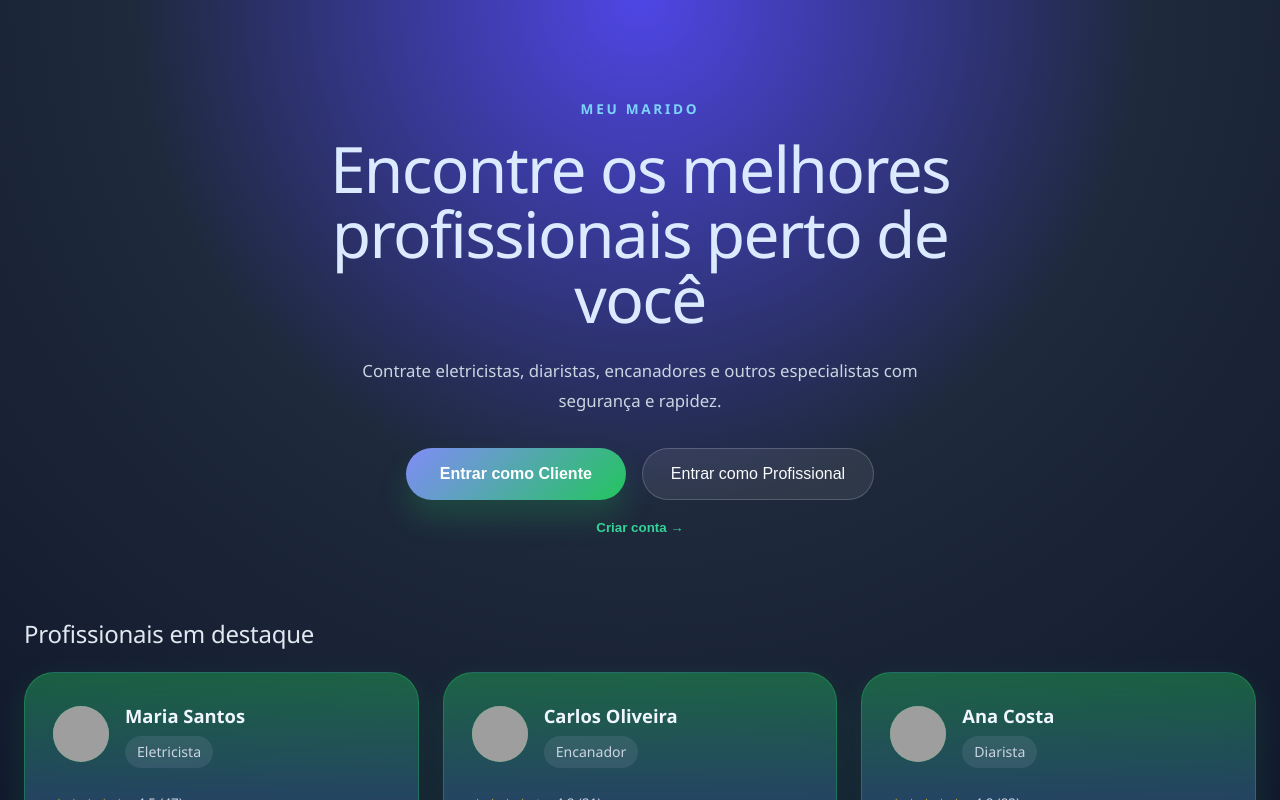
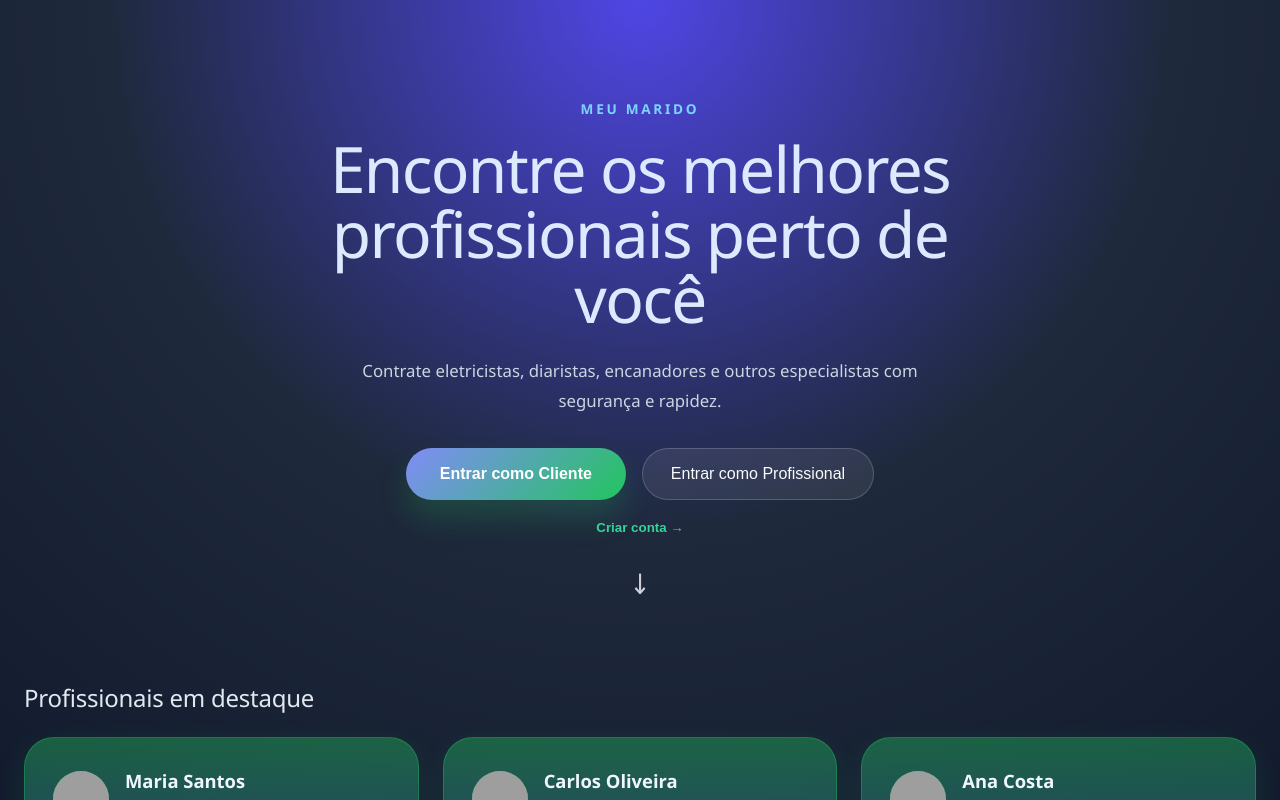
Before and after one commit to Gilbertsampaio/meu-marido, a React (Vite) app in the folder marketplace-app/: page / in a window 1280 px wide. Shown: the top 800 px of the page. Built offline with nearby package versions, Linux system fonts and the light colour scheme; grey boxes are pictures that could not be loaded.

Commit message:
botao scroll na home
Signed-off-by: Gilbert Sampaio <gilbert.sampaio-bossabox@printi.com.br>

```diff
--- a/marketplace-app/src/pages/Home.css
+++ b/marketplace-app/src/pages/Home.css
@@ -253,3 +253,20 @@
     width: 100%;
   }
 }
+
+.scroll-indicator {
+  margin-top: 20px;
+  font-size: 28px;
+  text-align: center;
+  animation: bounce 1.5s infinite;
+  opacity: 0.8;
+}
+
+@keyframes bounce {
+  0%, 100% {
+    transform: translateY(0);
+  }
+  50% {
+    transform: translateY(10px);
+  }
+}
--- a/marketplace-app/src/pages/Home.jsx
+++ b/marketplace-app/src/pages/Home.jsx
@@ -1,4 +1,4 @@
-import React, { useContext, useMemo, useEffect } from 'react';
+import React, { useContext, useMemo, useEffect, useState } from 'react';
 import { Link, useNavigate } from 'react-router-dom';
 import { AuthContext } from '../App';
 import { mockProfessionals } from '../data/mockData';
@@ -16,6 +16,16 @@ const getInitials = (name) => {
 const Home = () => {
   const { user } = useContext(AuthContext);
   const navigate = useNavigate();
+  const [isTop, setIsTop] = useState(true);
+
+  useEffect(() => {
+    const handleScroll = () => {
+      setIsTop(window.scrollY === 0);
+    };
+
+    window.addEventListener("scroll", handleScroll);
+    return () => window.removeEventListener("scroll", handleScroll);
+  }, []);
 
   useEffect(() => {
     if (user) {
@@ -90,6 +100,17 @@ const Home = () => {
             Criar conta →
           </button>
         </div>
+
+        {isTop && (
+          <div
+            className="scroll-indicator"
+            onClick={() =>
+              window.scrollTo({ top: window.innerHeight, behavior: "smooth" })
+            }
+          >
+            ↓
+          </div>
+        )}
       </main>
 
       <section className="featured-section">
```
